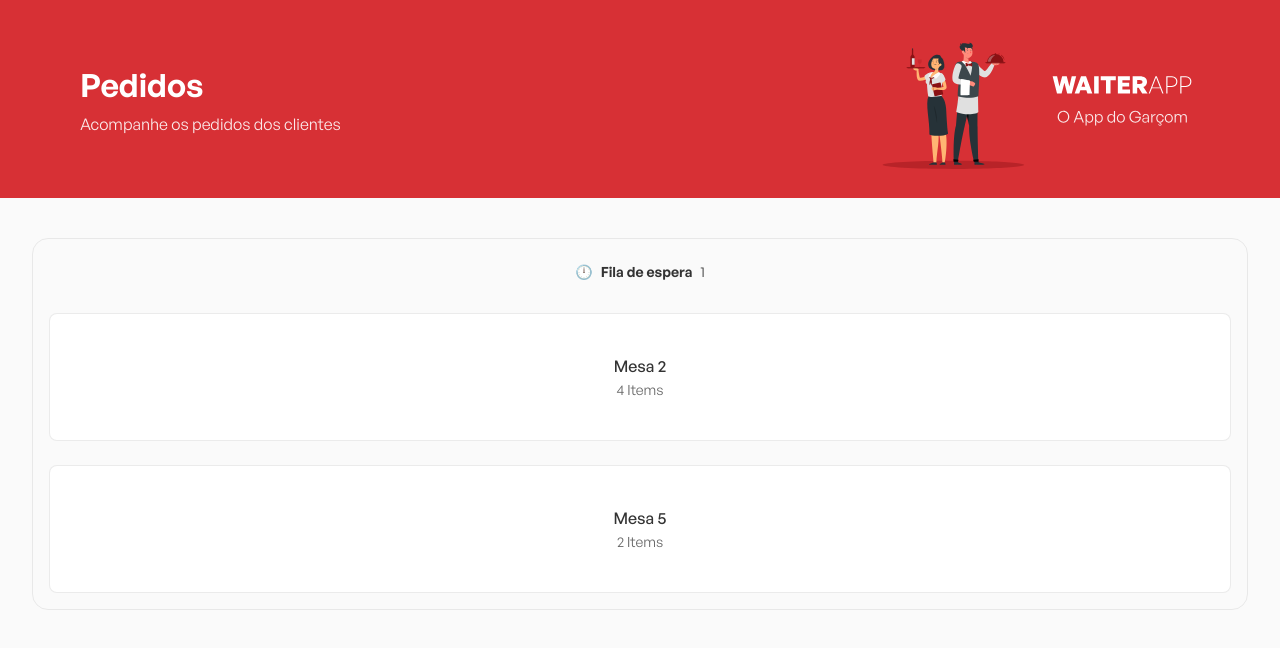
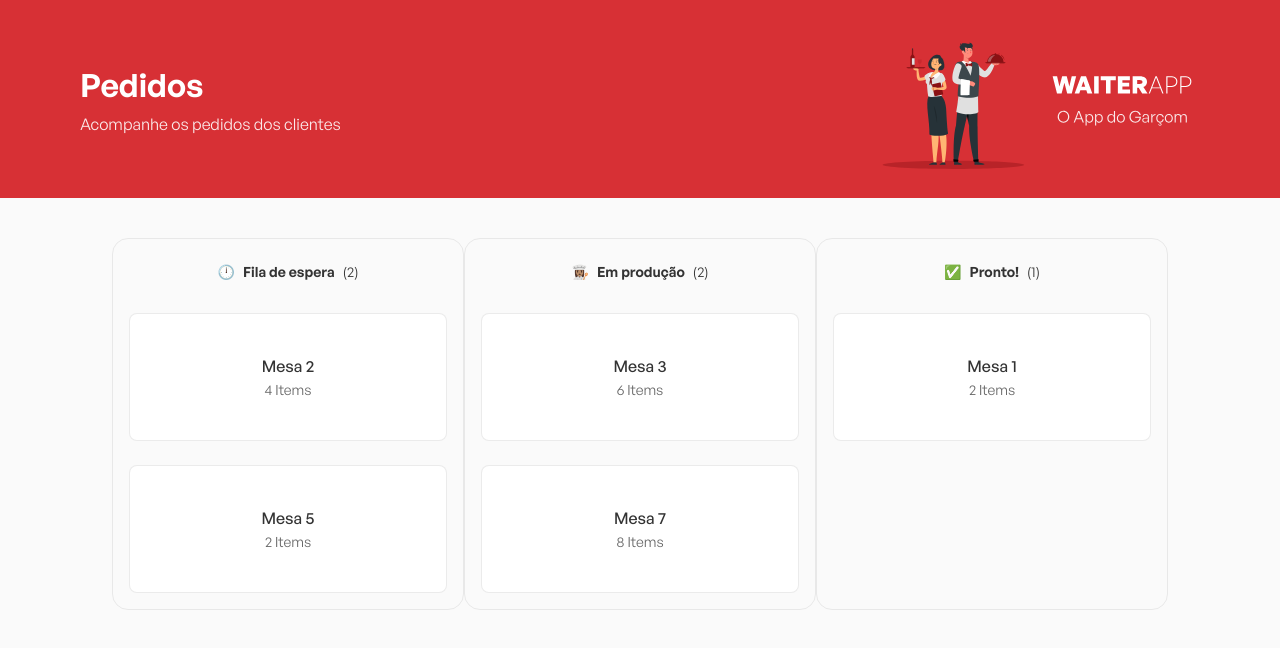
Before and after one commit to oliveiradniel/waiterapp-fe, a React (Vite) app: page / in a window 1280 px wide. Shown: the top 648 px of the page. Built offline with nearby package versions, Linux system fonts and the light colour scheme.

Commit message:
feat(Orders): add other 'Boards' components to our container

```diff
--- a/src/components/Orders/components/Board/index.tsx
+++ b/src/components/Orders/components/Board/index.tsx
@@ -7,13 +7,11 @@ interface IOrdersData {
 
 interface IBoardProps {
   orders: IOrdersData[];
-  quantityOfOrders: number;
   typeOrder: 'waiting' | 'in_production' | 'done';
 }
 
 export default function Board({
   orders,
-  quantityOfOrders,
   typeOrder,
 }: IBoardProps) {
   return (
@@ -29,7 +27,7 @@ export default function Board({
           {typeOrder === 'in_production' && 'Em produção'}
           {typeOrder === 'done' && 'Pronto!'}
         </strong>
-        <span>{quantityOfOrders}</span>
+        <span>({orders.length})</span>
       </header>
 
       <OrdersContainer>
--- a/src/components/Orders/components/Board/styles.ts
+++ b/src/components/Orders/components/Board/styles.ts
@@ -3,6 +3,7 @@ import styled from 'styled-components';
 export const  Container = styled.div`
   border: 1px solid rgba(204, 204, 204, 0.4);
   border-radius: 16px;
+  flex: 1;
   padding: 16px;
 
   header {
--- a/src/components/Orders/index.tsx
+++ b/src/components/Orders/index.tsx
@@ -8,12 +8,28 @@ export default function Orders() {
     { tableNumber: 5, numberOfItems: 2 }
   ];
 
+  const inProductionOrders = [
+    { tableNumber: 3, numberOfItems: 6 },
+    { tableNumber: 7, numberOfItems: 8 }
+  ];
+
+  const doneOrders = [
+    { tableNumber: 1, numberOfItems: 2 },
+  ];
+
   return (
     <Container>
       <Board
         orders={waitingOrders}
-        quantityOfOrders={1}
         typeOrder='waiting'
+      />
+      <Board
+        orders={inProductionOrders}
+        typeOrder='in_production'
+      />
+      <Board
+        orders={doneOrders}
+        typeOrder='done'
       />
     </Container>
   );
--- a/src/components/Orders/styles.ts
+++ b/src/components/Orders/styles.ts
@@ -1,53 +1,9 @@
 import styled from 'styled-components';
 
 export const Container = styled.div`
+  display: flex;
   margin: 40px auto;
   max-width: 1216px;
+  padding: 0 80px;
   width: 100%;
 `;
-
-export const  Board = styled.div`
-  border: 1px solid rgba(204, 204, 204, 0.4);
-  border-radius: 16px;
-  padding: 16px;
-
-  header {
-    align-items: center;
-    display: flex;
-    font-size: 14px;
-    gap: 8px;
-    justify-content: center;
-    padding: 8px;
-  }
-`;
-
-export const OrdersContainer = styled.div`
-  display: flex;
-  flex-direction: column;
-  margin-top: 24px;
-
-  button {
-    align-items: center;
-    background-color: #fff;
-    border: 1px solid rgba(204, 204, 204, 0.4);
-    border-radius: 8px;
-    display: flex;
-    flex-direction: column;
-    gap: 4px;
-    height: 128px;
-    justify-content: center;
-
-    & + button {
-      margin-top: 24px;
-    }
-
-    strong {
-      font-weight: 500;
-    }
-
-    span {
-      font-size: 14px;
-      color: #666;
-    }
-  }
-`;
```
